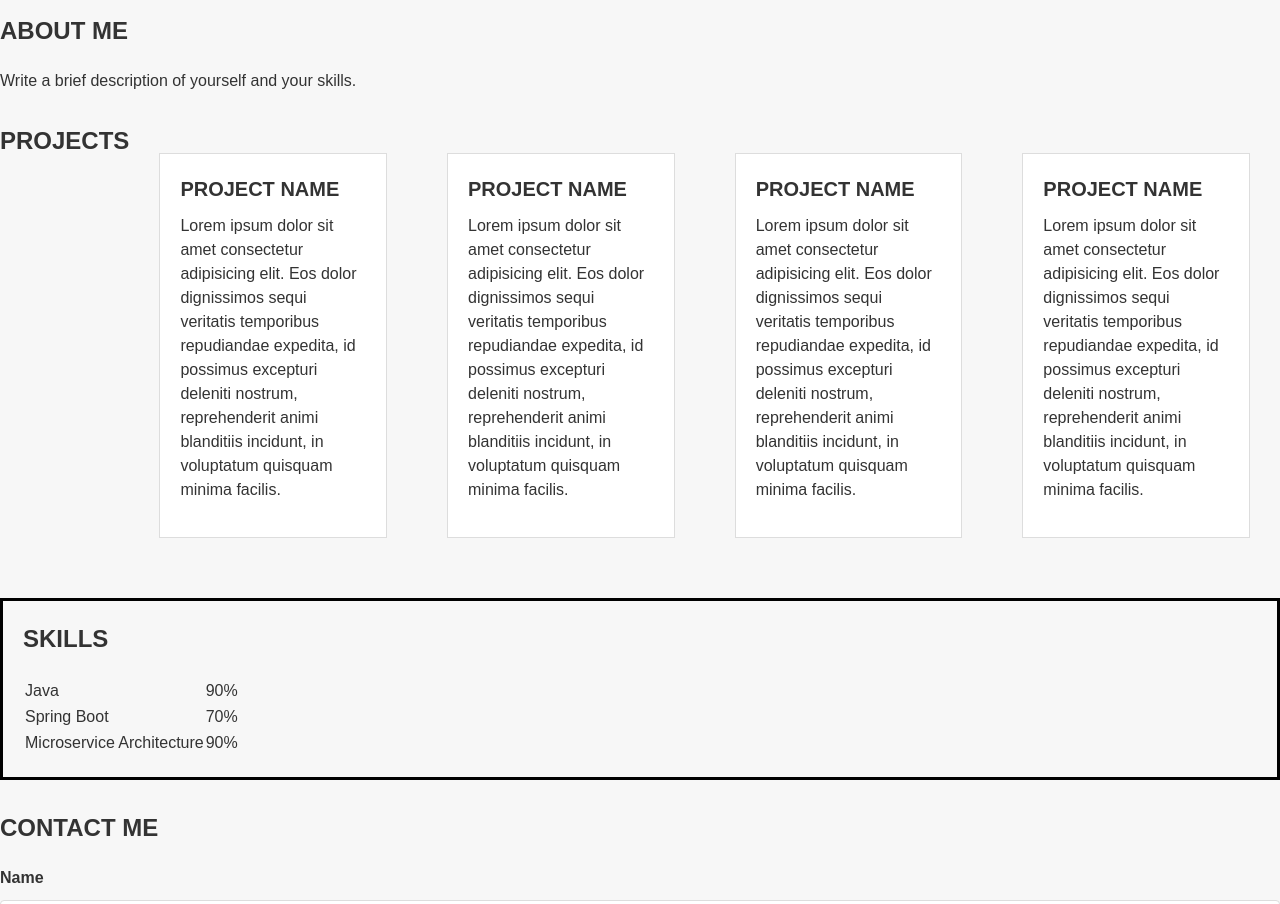
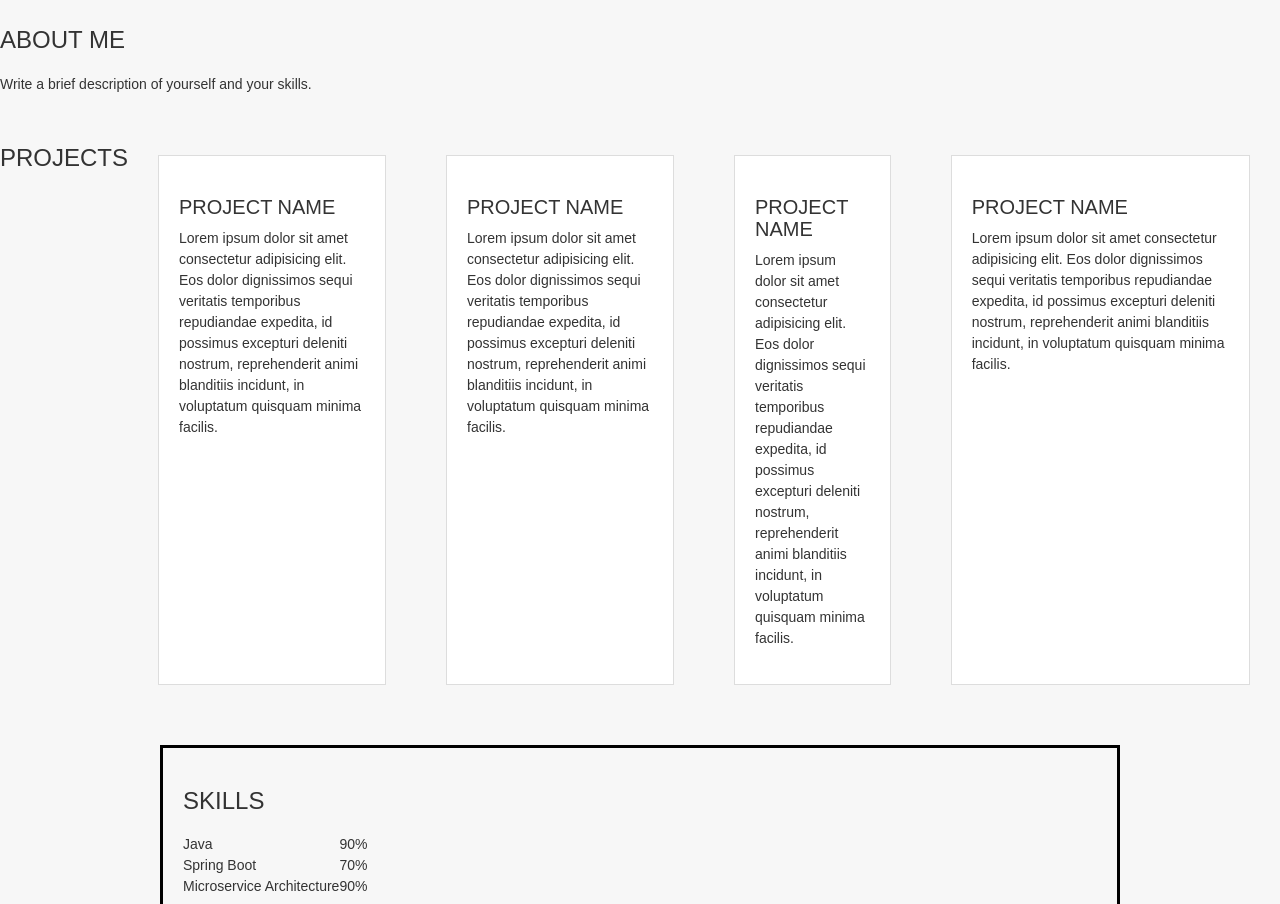
Before and after one commit to aditsawant/dev-portfolio, a plain HTML site: page index.html in a window 1280 px wide. Shown: the part 198-1102 px from the top of the page. Drawn offline with nearby package versions, Linux system fonts and the light colour scheme.

Commit message:
First Bootstrap changes

```diff
--- a/index.html
+++ b/index.html
@@ -4,6 +4,7 @@
     <meta charset="UTF-8">
     <meta http-equiv="X-UA-Compatible" content="IE=edge">
     <meta name="viewport" content="width=device-width, initial-scale=1.0">
+    <link rel="stylesheet" href="https://maxcdn.bootstrapcdn.com/bootstrap/3.4.1/css/bootstrap.min.css">
     <link rel="stylesheet" href="./assets/css/styles.css">
     <title>Adit Sawant</title>
 </head>
@@ -43,19 +44,19 @@
     <!-- Projects -->
     <section id="projects">
         <h2>Projects</h2>
-        <div class="project">
+        <div class="project col-lg-3">
             <h3>project name</h3>
             <p>Lorem ipsum dolor sit amet consectetur adipisicing elit. Eos dolor dignissimos sequi veritatis temporibus repudiandae expedita, id possimus excepturi deleniti nostrum, reprehenderit animi blanditiis incidunt, in voluptatum quisquam minima facilis.</p>
         </div>
-        <div class="project">
+        <div class="project col-lg-3">
             <h3>project name</h3>
             <p>Lorem ipsum dolor sit amet consectetur adipisicing elit. Eos dolor dignissimos sequi veritatis temporibus repudiandae expedita, id possimus excepturi deleniti nostrum, reprehenderit animi blanditiis incidunt, in voluptatum quisquam minima facilis.</p>
         </div>
-        <div class="project">
+        <div class="project col-lg-2">
             <h3>project name</h3>
             <p>Lorem ipsum dolor sit amet consectetur adipisicing elit. Eos dolor dignissimos sequi veritatis temporibus repudiandae expedita, id possimus excepturi deleniti nostrum, reprehenderit animi blanditiis incidunt, in voluptatum quisquam minima facilis.</p>
         </div>
-        <div class="project">
+        <div class="project col-lg-4">
             <h3>project name</h3>
             <p>Lorem ipsum dolor sit amet consectetur adipisicing elit. Eos dolor dignissimos sequi veritatis temporibus repudiandae expedita, id possimus excepturi deleniti nostrum, reprehenderit animi blanditiis incidunt, in voluptatum quisquam minima facilis.</p>
         </div>
@@ -63,7 +64,7 @@
 
 
     <!-- Skills -->
-    <section id="skills">
+    <section id="skills" class="container">
         <h2>Skills</h2>
         <table>
             <tr>
@@ -107,6 +108,8 @@
         <p>&copy; 2023 Your Name. All rights reserved.</p>
       </footer>
 
+    <script src="https://ajax.googleapis.com/ajax/libs/jquery/3.6.4/jquery.min.js"></script>
+    <script src="https://maxcdn.bootstrapcdn.com/bootstrap/3.4.1/js/bootstrap.min.js"></script>
     <script src="assets/js/app.js"></script>
 </body>
 </html>
```
Also changed, not shown: 1 other file.
